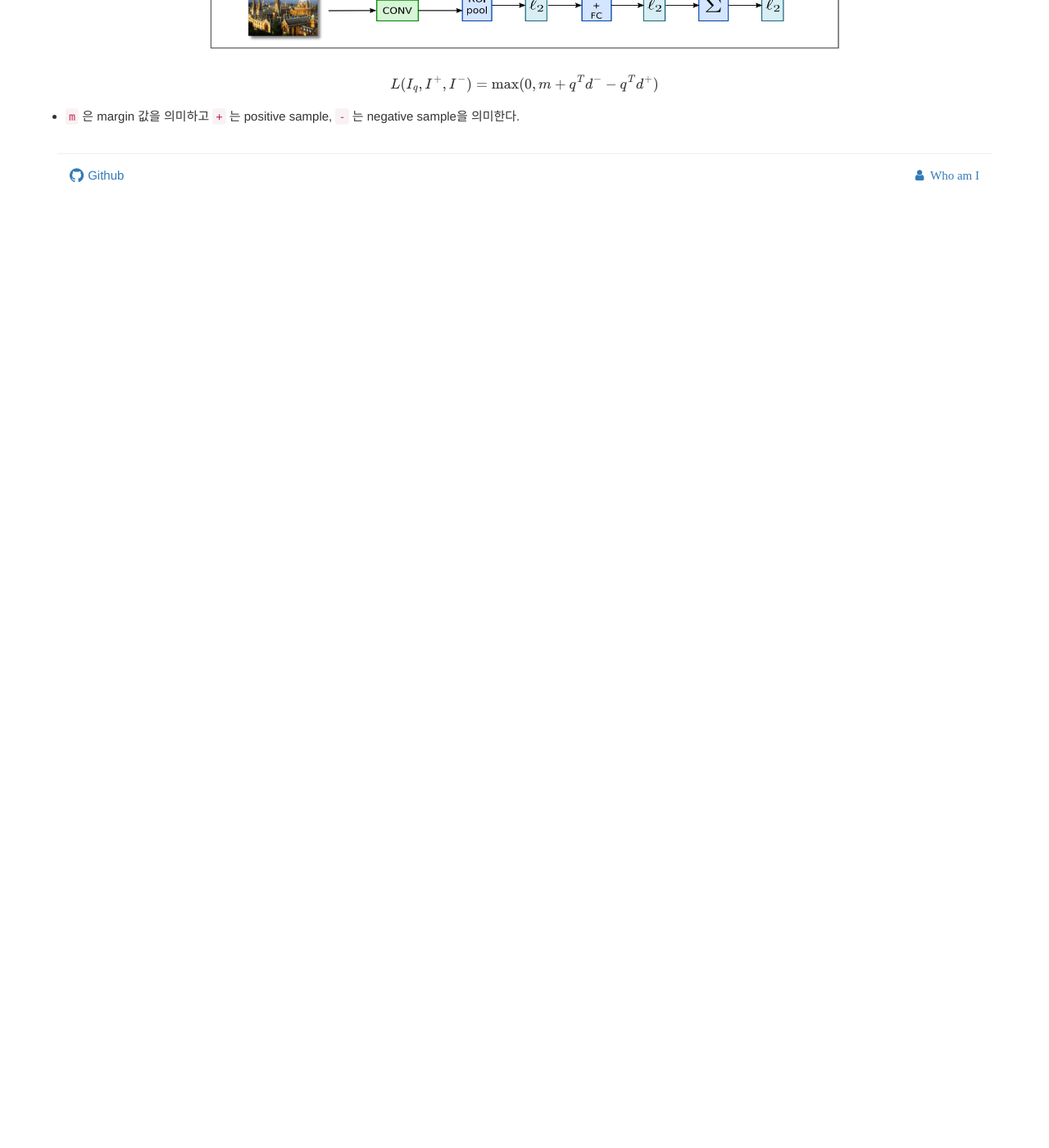
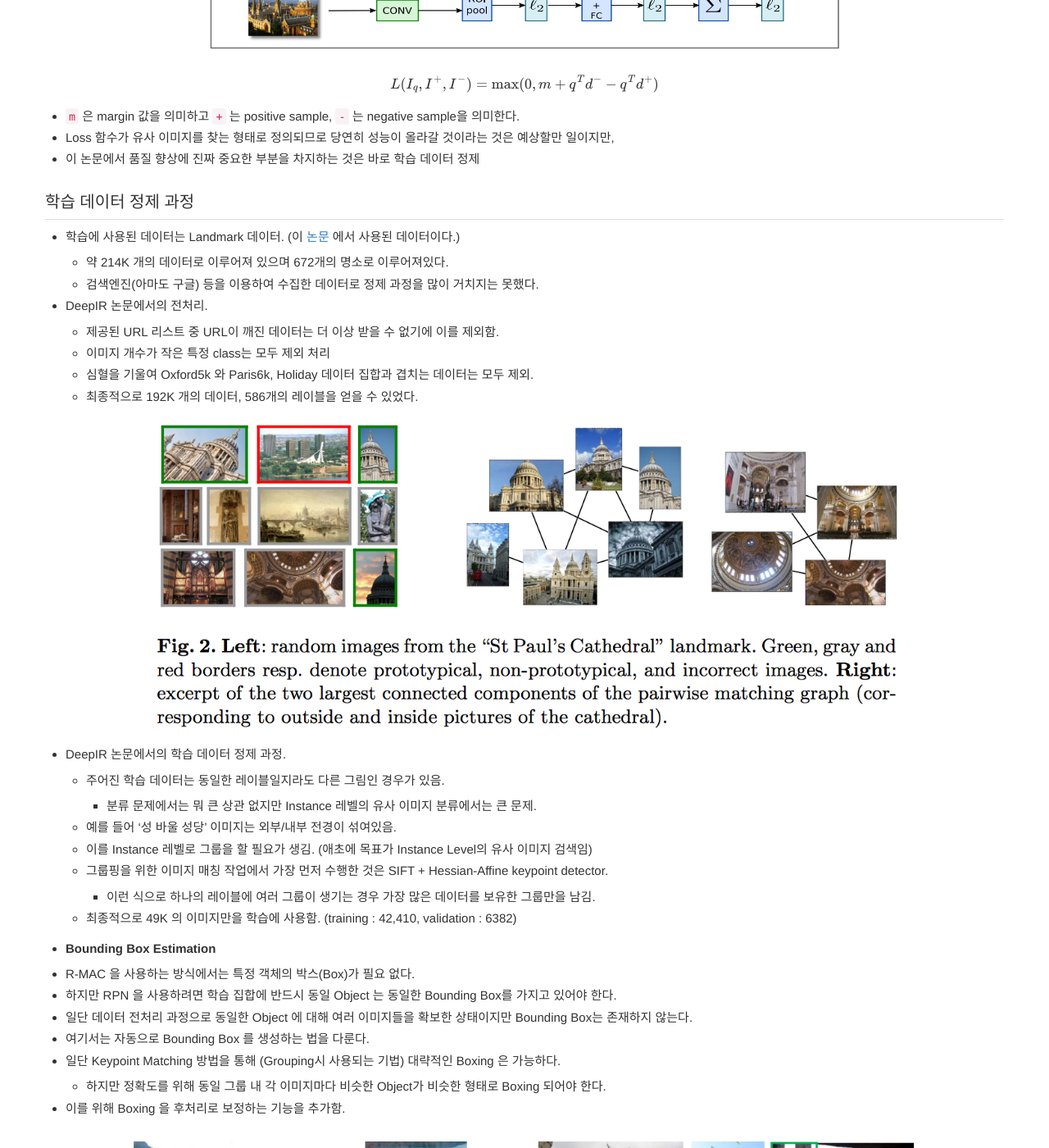
Before and after one commit to norman3/papers, a Jekyll site: the page built from docs/deepimgir.md, in a window 1280 px wide and 1400 px high, scrolled down 5334 px. Shown: the whole window at 82% size. Built offline with Jekyll 4.4.1, drawn with Linux system fonts in a browser that asks for light colours; nearby versions of some CDN libraries; library files that are not in the unit come from our copies; formulas are drawn with MathJax 3; before the commit the page ends 5568 px from its top, so only the background shows below that; some of the changed text lies outside the part shown.

Commit message:
add deepir

```diff
--- a/docs/deepimgir.md
+++ b/docs/deepimgir.md
@@ -133,3 +133,74 @@ $$\tilde{R} = {arg \max}_{ R \subseteq \Omega } \frac{ \tilde{f}_R^T {\bf q} }{
 $$L(I_q, I^{+}, I^{-}) = \max (0, m + q^Td^{-} - q^{T}d^{+})$$
 
 - `m` 은 margin 값을 의미하고 `+` 는 positive sample, `-` 는 negative sample을 의미한다.
+- Loss 함수가 유사 이미지를 찾는 형태로 정의되므로 당연히 성능이 올라갈 것이라는 것은 예상할만 일이지만,
+- 이 논문에서 품질 향상에 진짜 중요한 부분을 차지하는 것은 바로 학습 데이터 정제
+
+### 학습 데이터 정제 과정
+
+- 학습에 사용된 데이터는 Landmark 데이터. (이 [논문](https://arxiv.org/abs/1404.1777) 에서 사용된 데이터이다.)
+    - 약 214K 개의 데이터로 이루어져 있으며 672개의 명소로 이루어져있다.
+    - 검색엔진(아마도 구글) 등을 이용하여 수집한 데이터로 정제 과정을 많이 거치지는 못했다.
+- DeepIR 논문에서의 전처리.
+    - 제공된 URL 리스트 중 URL이 깨진 데이터는 더 이상 받을 수 없기에 이를 제외함.
+    - 이미지 개수가 작은 특정 class는 모두 제외 처리
+    - 심혈을 기울여 Oxford5k 와 Paris6k, Holiday 데이터 집합과 겹치는 데이터는 모두 제외.
+    - 최종적으로 192K 개의 데이터, 586개의 레이블을 얻을 수 있었다.
+
+![figure.8]({{ site.baseurl }}/images/{{ page.group }}/f08.png){:class="center-block" height="400px"}
+
+- DeepIR 논문에서의 학습 데이터 정제 과정.
+    - 주어진 학습 데이터는 동일한 레이블일지라도 다른 그림인 경우가 있음.
+        - 분류 문제에서는 뭐 큰 상관 없지만 Instance 레벨의 유사 이미지 분류에서는 큰 문제.
+    - 예를 들어 '성 바울 성당' 이미지는 외부/내부 전경이 섞여있음.
+    - 이를 Instance 레벨로 그룹을 할 필요가 생김. (애초에 목표가 Instance Level의 유사 이미지 검색임)
+    - 그룹핑을 위한 이미지 매칭 작업에서 가장 먼저 수행한 것은 SIFT + Hessian-Affine keypoint detector.
+        - 이런 식으로 하나의 레이블에 여러 그룹이 생기는 경우 가장 많은 데이터를 보유한 그룹만을 남김.
+    - 최종적으로 49K 의 이미지만을 학습에 사용함. (training : 42,410, validation : 6382)
+
+- **Bounding Box Estimation**
+
+- R-MAC 을 사용하는 방식에서는 특정 객체의 박스(Box)가 필요 없다.
+- 하지만 RPN 을 사용하려면 학습 집합에 반드시 동일 Object 는 동일한 Bounding Box를 가지고 있어야 한다.
+- 일단 데이터 전처리 과정으로 동일한 Object 에 대해 여러 이미지들을 확보한 상태이지만 Bounding Box는 존재하지 않는다.
+- 여기서는 자동으로 Bounding Box 를 생성하는 법을 다룬다.
+- 일단 Keypoint Matching 방법을 통해 (Grouping시 사용되는 기법) 대략적인 Boxing 은 가능하다.
+    - 하지만 정확도를 위해 동일 그룹 내 각 이미지마다 비슷한 Object가 비슷한 형태로 Boxing 되어야 한다.
+- 이를 위해 Boxing 을 후처리로 보정하는 기능을 추가함.
+
+![figure.9]({{ site.baseurl }}/images/{{ page.group }}/f09.png){:class="center-block" height="500px"}
+
+### DeepIR 실험 결과
+
+- 어쨌거나 유사 이미지 검색에서 가장 좋은 품질을 보임.
+- 실제 구현체는 Caffe로 되어 있는 것을 구할 수 있다.
+    - 그런데 코드를 약간 수정해서 재컴파일하여 사용해야 함.
+
+![figure.10]({{ site.baseurl }}/images/{{ page.group }}/f10.png){:class="center-block" height="800px"}
+
+- 고민해 볼 만한 점
+    - 학습 데이터는 보통 건물 등인데 이런 스타일이 아닌 Object 가 두드러지는 예제들 (예를 들면 물건 등)에서는 품질이 어느정도 될까?
+
+- 2017년 5월에 개선판이 arxiv에 올라옴. ([링크](https://arxiv.org/pdf/1610.07940.pdf))
+    - VGG16 대신 ResNet 을 쓰면 성능이 더 올라간다. (ResNet101)
+    - 게다가 ResNet을 쓰면 힘들게 RPN을 할 필요 없이 R-MAC만으로 충분하다. (성능 향상의 효과가 없음)
+    - 이미지의 여러 Resolution 을 사용하여 학습하면 성능이 올라간다. (Query와 학습 집합 둘 다에 대해 각각 테스트)
+        - Query와 Dataset 모두에 Multi Resolution을 사용하면 성능이 올라감.
+    - 최종 이미지를 압축해서 사용하는 방식도 실험해 봄. (PQ가 가장 좋음)
+
+![figure.11]({{ site.baseurl }}/images/{{ page.group }}/f11.png){:class="center-block" height="600px"}
+
+- (참고)
+    - 최근 Postect [한보형](http://cvlab.postech.ac.kr/~bhhan/) 교수님 랩에서 이 성능을 넘는다는 유사 이미지 검색 관련 논문을 발표.
+        - [Large-Scala Image Retrieval with Attentive Deep Local Features](https://arxiv.org/pdf/1612.06321.pdf)
+
+## Semantic-DeepIR
+
+- 지금까지는 Instance 레벨의 이미지 검색에만 중점을 두고 있었음.
+- 하지만 이미지의 부가 정보를 활용하면 이미지 검색을 더욱 풍성하게 만들 수 있음.
+    - 하지만 자연스럽게 Deep Learning 으로 한번에 이걸 다 해보고 싶다.
+- 이 논문에서는 좀 더 복잡한 형태의 이미지(예를 들어 Object가 다수 등장하는 이미지)에서 좀 더 정확한 이미지 검색을 수행할 수 있는 방법을 다룬다.
+
+- 사실 이 그림만 봐도 대략적인 방법을 이해할 수 있다.
+
+![figure.12]({{ site.baseurl }}/images/{{ page.group }}/f12.png){:class="center-block" height="600px"}
```
Also changed, not shown: images/deepimgir/f08.png (added), images/deepimgir/f09.png (added), images/deepimgir/f10.png (added), images/deepimgir/f11.png (added), images/deepimgir/f12.png (added).
